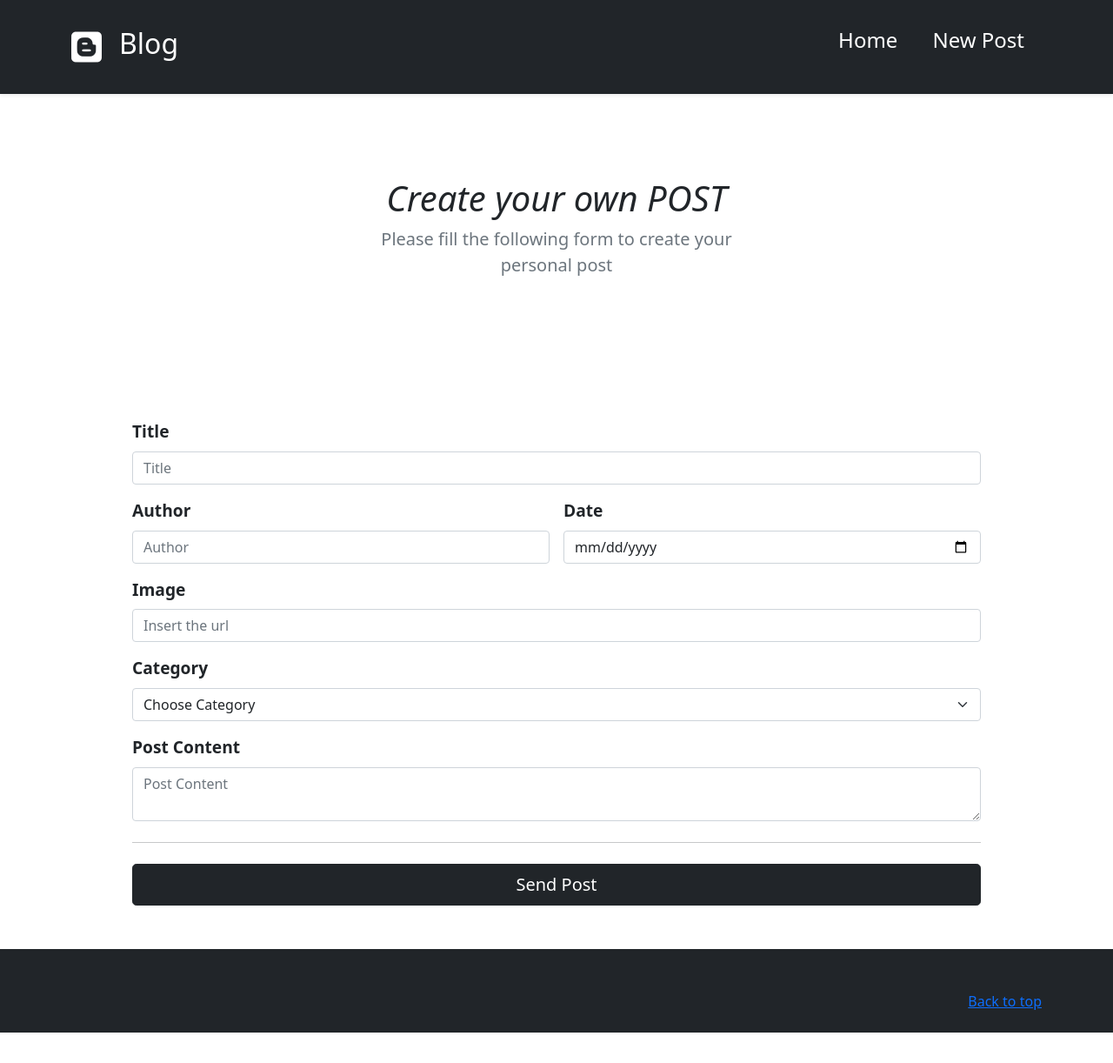
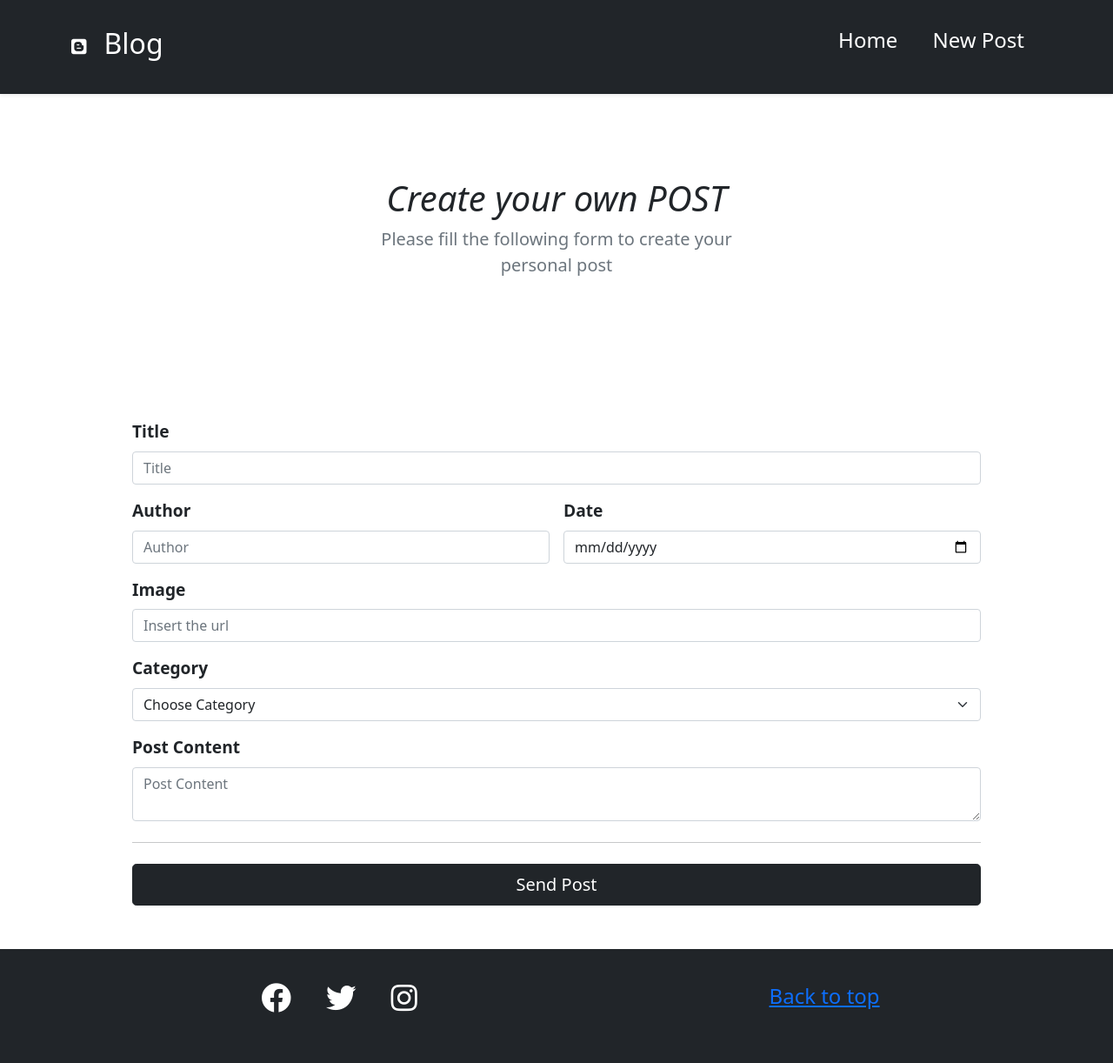
Before and after one commit to JesyNoelia/Blog, an Angular app in the folder AngularBlog/: page /new in a window 1280 px wide. Shown: the whole page at 87% size. Before the commit the page ends 1187 px from the top, so only its background shows below. Built offline with nearby package versions, Linux system fonts and the light colour scheme.

Commit message:
corecciones en appcomponet

```diff
--- a/AngularBlog/src/app/app.component.css
+++ b/AngularBlog/src/app/app.component.css
@@ -1,6 +1,6 @@
-.container i{
+.fa-blogger{
     margin-right: 20px;
-    font-size: 2em;
+    font-size: 1em;
 }
 
 ul{
@@ -12,6 +12,16 @@ ul li{
     list-style: none;
     cursor: pointer;
     font-size: 1.5em;
+}
+
+.social{
+    font-size: 1.2em;
+    color: white;
+}
+
+.social-footer{
+    display: flex;
+    justify-content: space-around;
 }
 
 .Technology{
--- a/AngularBlog/src/app/app.component.html
+++ b/AngularBlog/src/app/app.component.html
@@ -19,10 +19,15 @@
     <router-outlet></router-outlet>
 </main>
 
-<footer class="text-muted py-5 bg-dark shadow-sm">
-    <div class="container">
-        <p class="float-end mb-1">
-            <a href="#">Back to top</a>
-        </p>
+<footer class="text-muted py-3 bg-dark shadow-sm">
+    <div class="container social-footer">
+        <ul class="social">
+            <li><a href="#"><i class="fab fa-facebook social"></i></a></li>
+            <li><a href="#"><i class="fab fa-twitter social"></i></a></li>
+            <li><a href="#"><i class="fab fa-instagram social"></i></a></li>
+        </ul>
+        <ul>
+            <li><a href="#">Back to top</a></li>
+        </ul>
     </div>
 </footer>
```
